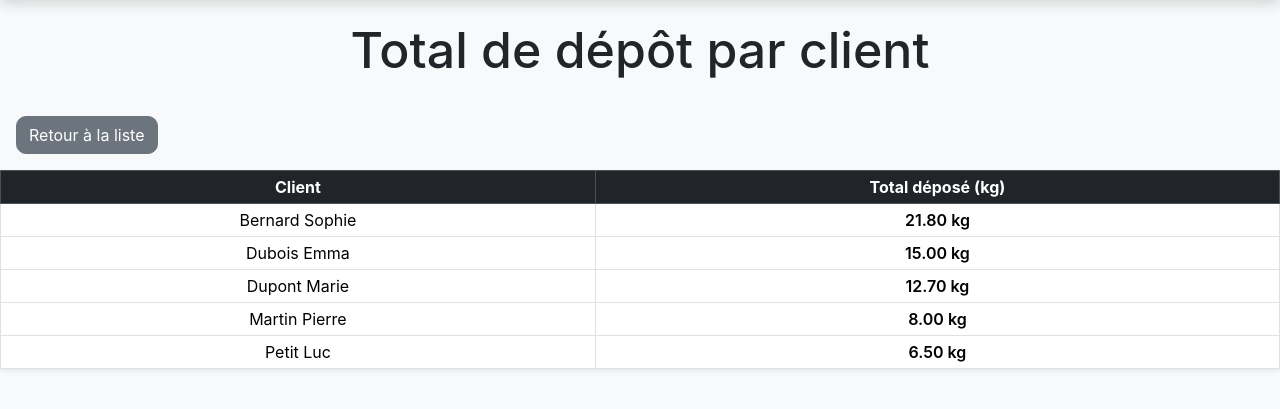
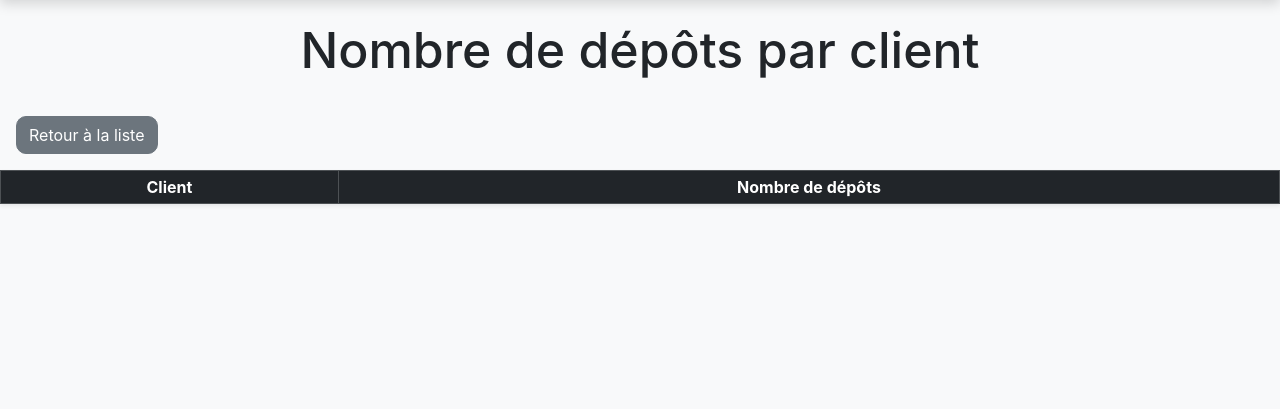
Before and after one commit to LeandreBizel/SAE1.04, a Flask app: page /Depose/etat in a window 1280 px wide. Shown: the part 142-551 px from the top of the page. Run offline with Flask 3, Linux system fonts and the light colour scheme; data comes from the database, SQL or seed files in the repository; lists and menus that the app fills with data are empty; some libraries are stand-ins or nearby versions.

Commit message:
Update Depose_etat.html

```diff
--- a/templates/Tables/Depose_etat.html
+++ b/templates/Tables/Depose_etat.html
@@ -1,7 +1,7 @@
 {% extends "layout.html" %}
 
 {% block title %}
-<title>Statistiques Dépôts</title>
+<title>Nombre de dépôts par client</title>
 {% endblock %}
 
 {% block stylesheet %}
@@ -10,21 +10,21 @@
 {% endblock %}
 
 {% block body %}
-<h1 style="text-align: center; font-size: 50px; margin: 20px;">Total de dépôt par client</h1>
+<h1 style="text-align: center; font-size: 50px; margin: 20px;">Nombre de dépôts par client</h1>
 <a href="/Depose/show" class="btn btn-secondary m-3" style="border-radius: 10px;">Retour à la liste</a>
 
 <table class="table table-hover table-bordered table-sm align-middle shadow-sm">
     <thead class="table-dark">
         <tr class="text-center">
             <th>Client</th>
-            <th>Total déposé (kg)</th>
+            <th>Nombre de dépôts</th>
         </tr>
     </thead>
     <tbody>
-        {% for e in etat_list %}
+        {% for e in etat2_list %}
         <tr>
             <td class="text-center">{{ e.nom }} {{ e.prenom }}</td>
-            <td class="text-center fw-semibold">{{ e.total_depose }} kg</td>
+            <td class="text-center fw-semibold">{{ e.nb_depots }}</td>
         </tr>
         {% endfor %}
     </tbody>
```
